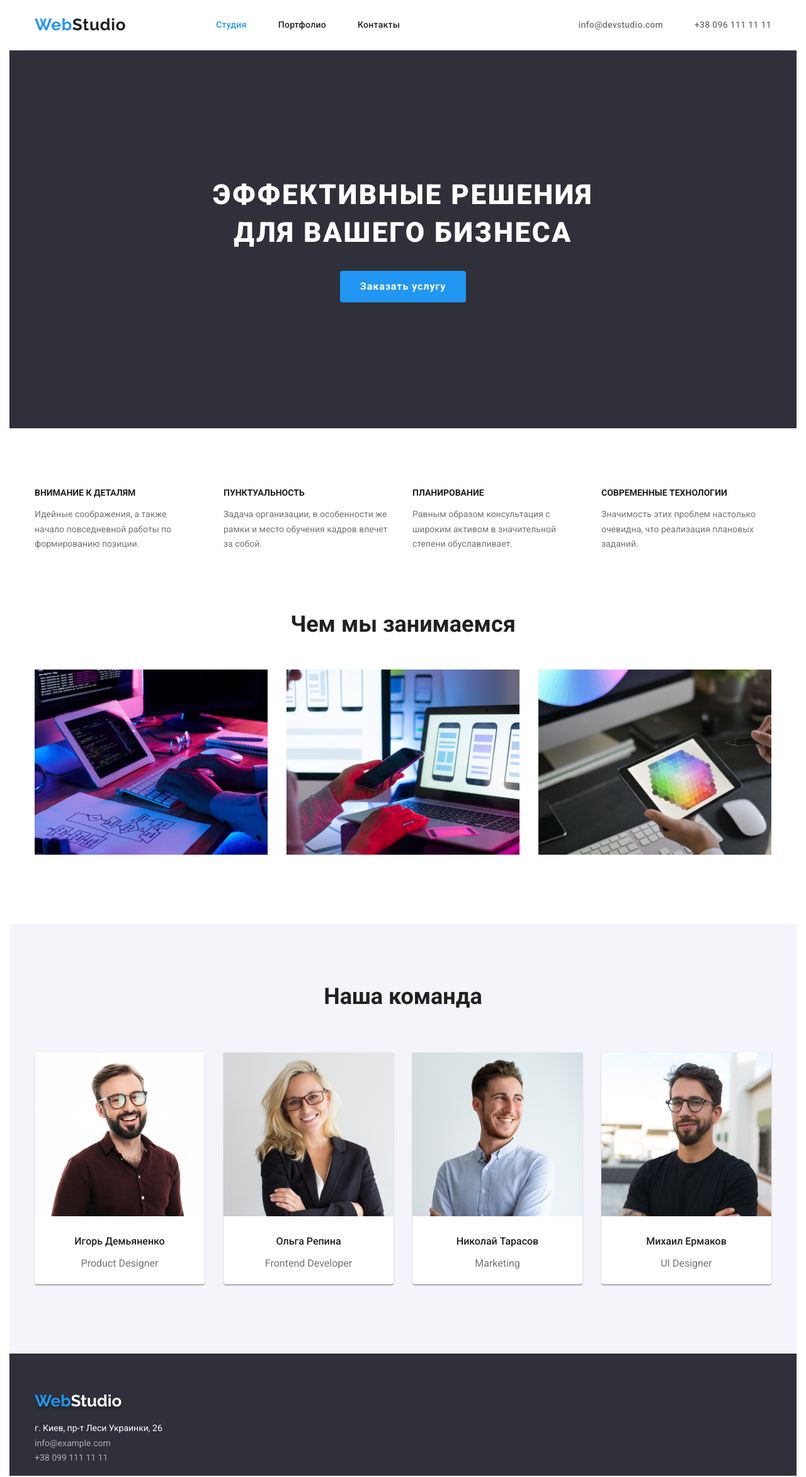
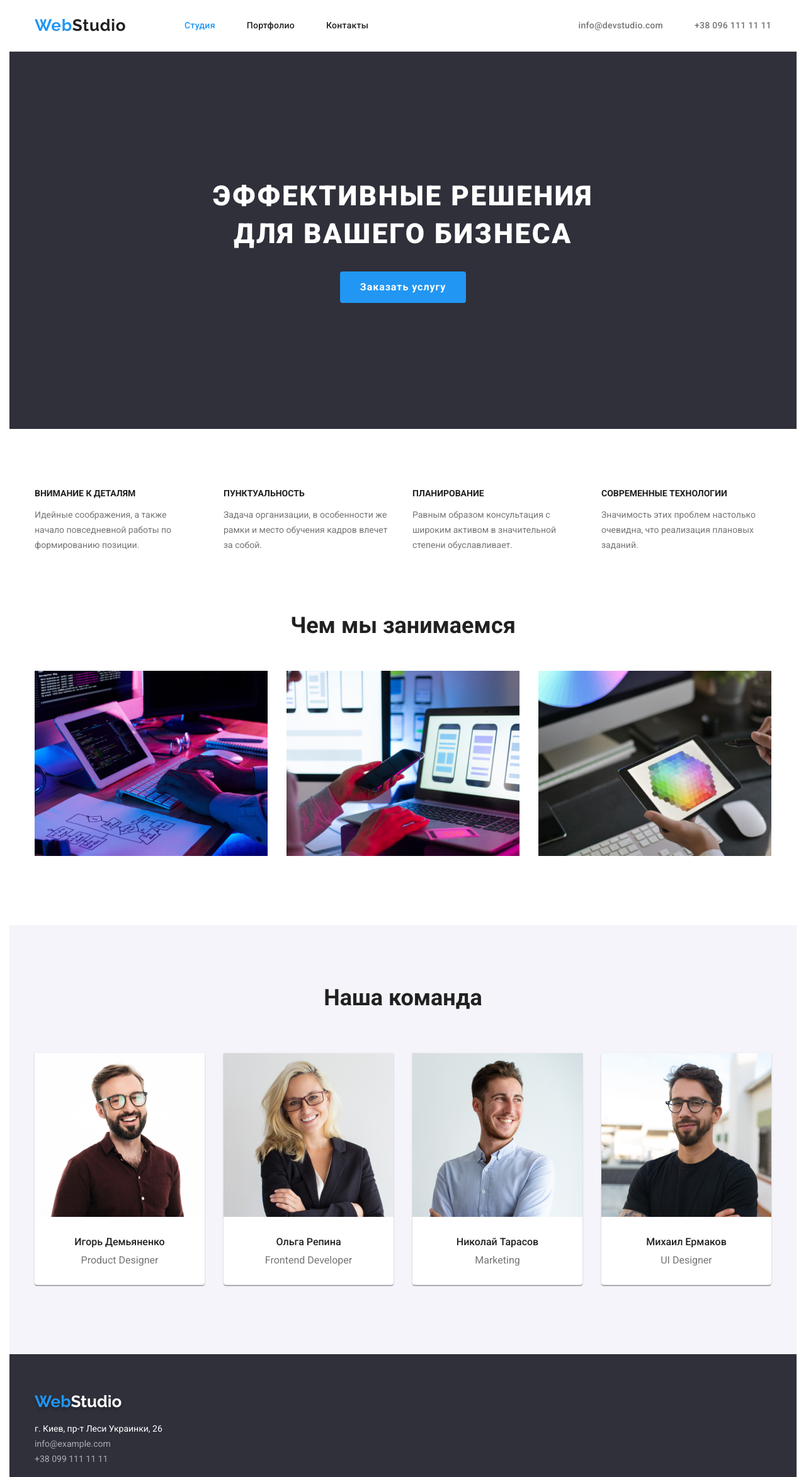
Before and after one commit to andrewurs/goit-markup-hw-03, a plain HTML site: page index.html in a window 1280 px wide. Shown: the whole page at 63% size. Drawn offline with nearby package versions, Linux system fonts and the light colour scheme; files whose address does not match are found by name.

Commit message:
hw correction
-added bottom border
-ul.site-nav/margin top,bottom=0/
-li.site-nav .item/margin-left 50 px instead of margin of the link/
-.site-nav .item:first-child {margin-left: 0;}
-.header-contacts {margin-top: 0;margin-bottom: 0;}
-.hero{padding-top: 200px;padding-bottom: 200px;}/instead of height 600px/
-.section.advantages padding-top instead of .advantages-content margin-top
-ul.advantages-content/margin top, bottom=0/
-li..box:last-child {margin-right: 0px;}
-ul and 4 li in it
-img,h3,p in div
-paddings in the card

```diff
--- a/css/styles.css
+++ b/css/styles.css
@@ -21,7 +21,8 @@ body {
 img {
   display: block;
 }
-ul {
+ul,
+li {
   list-style: none;
 }
 a {
@@ -53,17 +54,9 @@ ol {
   margin-right: auto;
   /* outline: 1px solid tomato; */
 }
-.container.header {
-  height: 80px;
-  padding-top: 0px;
-}
 .hero-title,
 .advantages-title {
   text-transform: uppercase;
-}
-.advantages-content {
-  margin-top: 94px;
-  margin-bottom: 0;
 }
 /* logo */
 .logo {
@@ -89,14 +82,18 @@ ol {
   display: flex;
   align-items: center;
 }
+header {
+  border-bottom: 1px solid #ececec;
+}
 .header {
   display: flex;
   align-items: center;
   justify-content: start;
-  border-bottom: 1px solid #ececec;
 }
 .site-nav {
   display: flex;
+  margin-top: 0;
+  margin-bottom: 0;
 }
 .site-nav :last-child {
   margin-right: 0px;
@@ -105,8 +102,13 @@ ol {
   padding-top: 32px;
   padding-bottom: 32px;
   display: block;
+  letter-spacing: 0.02em;
+}
+.site-nav .item {
   margin-left: 50px;
-  letter-spacing: 0.02em;
+}
+.site-nav .item:first-child {
+  margin-left: 0;
 }
 .site-nav {
   color: var(--secondary-text-color);
@@ -143,6 +145,8 @@ ol {
 }
 .header-contacts {
   margin-left: auto;
+  margin-top: 0;
+  margin-bottom: 0;
 }
 .header-contacts .item + .item {
   margin-left: 50px;
@@ -175,9 +179,10 @@ ol {
 }
 .hero {
   background-color: var(--background-color);
-  height: 600px;
   margin-left: auto;
   margin-right: auto;
+  padding-top: 200px;
+  padding-bottom: 200px;
 }
 .hero {
   display: flex;
@@ -187,9 +192,12 @@ ol {
 /* advantages section */
 .advantages-content {
   display: flex;
+  margin-top: 0;
+  margin-bottom: 0;
 }
 .advantages {
   margin-top: auto;
+  padding-top: 94px;
 }
 .features {
   margin-right: 30px;
@@ -222,7 +230,7 @@ ol {
   width: 370px;
   height: 294px;
 }
-.boxes:last-child {
+.box:last-child {
   margin-right: 0px;
 }
 
@@ -239,20 +247,22 @@ ol {
   font-size: 16px;
   line-height: 1.2;
   font-weight: 500;
-  margin-top: 30px;
+  margin-top: 0;
+  margin-bottom: 0;
 }
 .section-profession {
   color: var(--main-text-color);
   font-size: 16px;
   line-height: 1.2;
   font-weight: 400;
-  padding-bottom: 30px;
+  padding-bottom: 0;
   margin-bottom: 0px;
   margin-top: 10px;
 }
 /* our team */
 .team {
   background-color: #f5f4fa;
+  display: flex;
 }
 .section {
   padding-right: 0px;
@@ -262,8 +272,11 @@ ol {
 .team-mates {
   display: flex;
 }
+.team-card {
+  padding-top: 30px;
+  padding-bottom: 30px;
+}
 .team-mate {
-  display: flex;
   width: 270px;
   height: 368px;
   margin-right: 30px;
@@ -271,6 +284,11 @@ ol {
   box-shadow: 0px 1px 3px rgba(0, 0, 0, 0.12), 0px 1px 1px rgba(0, 0, 0, 0.14),
     0px 2px 1px rgba(0, 0, 0, 0.2);
   border-radius: 0px 0px 4px 4px;
+  margin-top: 0;
+  margin-bottom: 0;
+}
+.team-mate:last-child {
+  margin-right: 0;
 }
 .section-name,
 .section-profession {
--- a/index.html
+++ b/index.html
@@ -86,36 +86,37 @@
                         <div class="container">
                             <h2 class="section-title">Наша команда</h2>
                             <div class="team-mates">
-                                <ul class="team-mate">
-                                    <li class="content">
+                                <ul class="team">
+                                    <li class="team-mate">
                                         <img src="./img/ihor.jpg" width="270" alt="Man">
+                                        <div class="team-card">
                                             <h3 class="section-name">Игорь Демьяненко</h3>
                                             <p class="section-profession">Product Designer</p>
+                                        </div>
                                     </li>
-                                </ul>
-                                <ul class="team-mate">
-                                    <li >
+                                    <li class="team-mate">
                                         <img src="./img/olga.jpg" width="270" alt="Woman">
+                                        <div class="team-card">
                                             <h3 class="section-name">Ольга Репина</h3>
                                             <p class="section-profession">Frontend Developer</p>
+                                        </div>
                                     </li>
-                                </ul>
-                                <ul class="team-mate">
-                                    <li >
+                                    <li class="team-mate">
                                         <img src="./img/nikol.jpg" width="270" alt="Man">
+                                        <div class="team-card">
                                             <h3 class="section-name">Николай Тарасов</h3>
                                             <p class="section-profession">Marketing</p>
+                                        </div>
                                     </li>
-                                </ul>
-                                <ul class="team-mate">
-                                    <li >
+                                    <li class="team-mate">
                                         <img src="./img/mike.jpg" width="270" alt="Man">
+                                        <div class="team-card">
                                             <h3 class="section-name">Михаил Ермаков</h3>
                                             <p class="section-profession">UI Designer</p>
+                                        </div>
                                     </li>
                                 </ul>
                             </div>
-
                         </div>
                     </section>
             </main>
```
Lines whose indentation alone changed are shown as unchanged.
